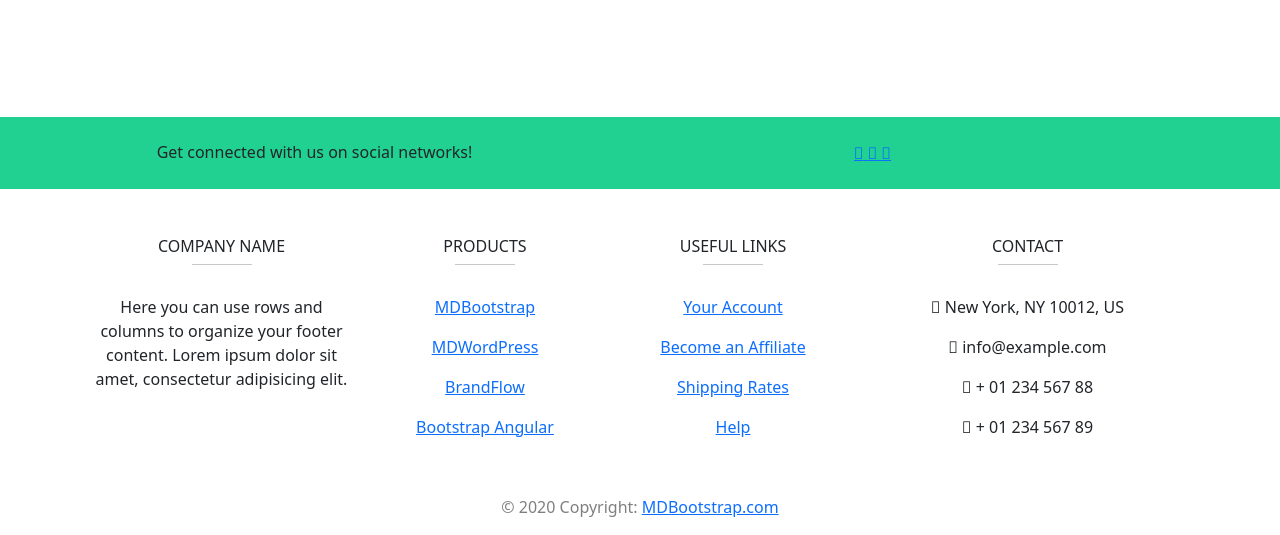
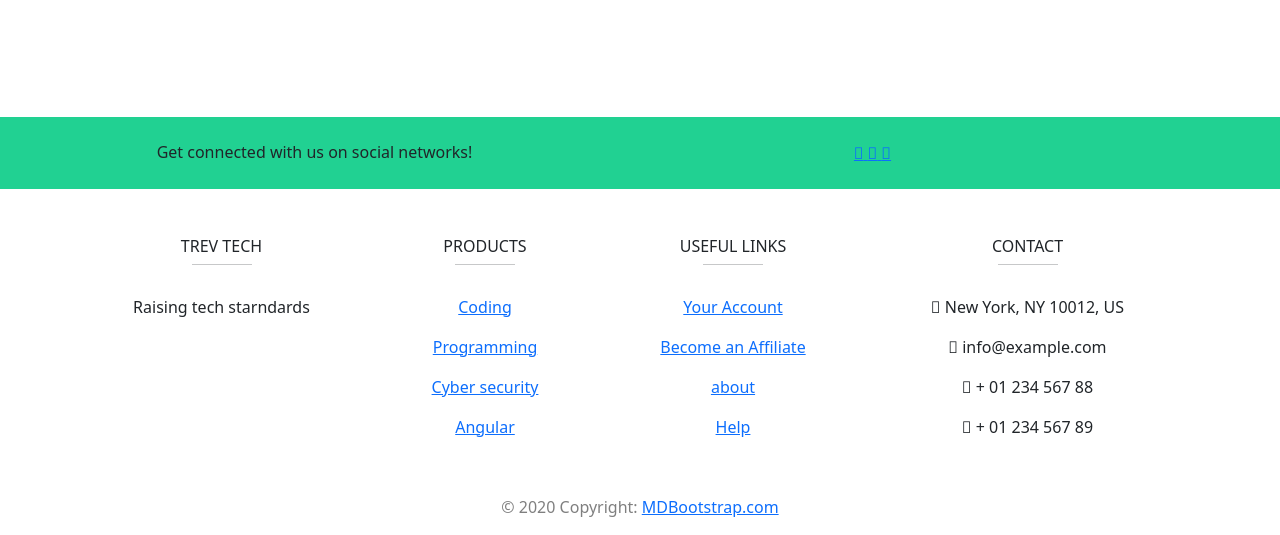
Before and after one commit to trevin-livele/django_personal_gallery, a Django app: page / in a window 1280 px wide. Shown: the part 923-1458 px from the top of the page. Run offline with Django 4.2, Linux system fonts and the light colour scheme; data that the repository does not hold is empty; some libraries are stand-ins or nearby versions.

Commit message:
edited footer

```diff
--- a/templates/includes/footer.html
+++ b/templates/includes/footer.html
@@ -56,11 +56,10 @@
         <div class="col-md-3 col-lg-4 col-xl-3 mb-4">
 
           <!-- Content -->
-          <h6 class="text-uppercase font-weight-bold">Company name</h6>
+          <h6 class="text-uppercase font-weight-bold">TRev Tech</h6>
           <hr class="teal accent-3 mb-4 mt-0 d-inline-block mx-auto" style="width: 60px;">
-          <p>Here you can use rows and columns to organize your footer content. Lorem ipsum dolor sit amet,
-            consectetur
-            adipisicing elit.</p>
+          <p>Raising tech starndards
+           </p>
 
         </div>
         <!-- Grid column -->
@@ -72,16 +71,16 @@
           <h6 class="text-uppercase font-weight-bold">Products</h6>
           <hr class="teal accent-3 mb-4 mt-0 d-inline-block mx-auto" style="width: 60px;">
           <p>
-            <a class="dark-grey-text" href="#!">MDBootstrap</a>
+            <a class="dark-grey-text" href="#!">Coding</a>
           </p>
           <p>
-            <a class="dark-grey-text" href="#!">MDWordPress</a>
+            <a class="dark-grey-text" href="#!">Programming</a>
           </p>
           <p>
-            <a class="dark-grey-text" href="#!">BrandFlow</a>
+            <a class="dark-grey-text" href="#!">Cyber security</a>
           </p>
           <p>
-            <a class="dark-grey-text" href="#!">Bootstrap Angular</a>
+            <a class="dark-grey-text" href="#!"> Angular</a>
           </p>
 
         </div>
@@ -100,7 +99,7 @@
             <a class="dark-grey-text" href="#!">Become an Affiliate</a>
           </p>
           <p>
-            <a class="dark-grey-text" href="#!">Shipping Rates</a>
+            <a class="dark-grey-text" href="#!">about</a>
           </p>
           <p>
             <a class="dark-grey-text" href="#!">Help</a>
```
